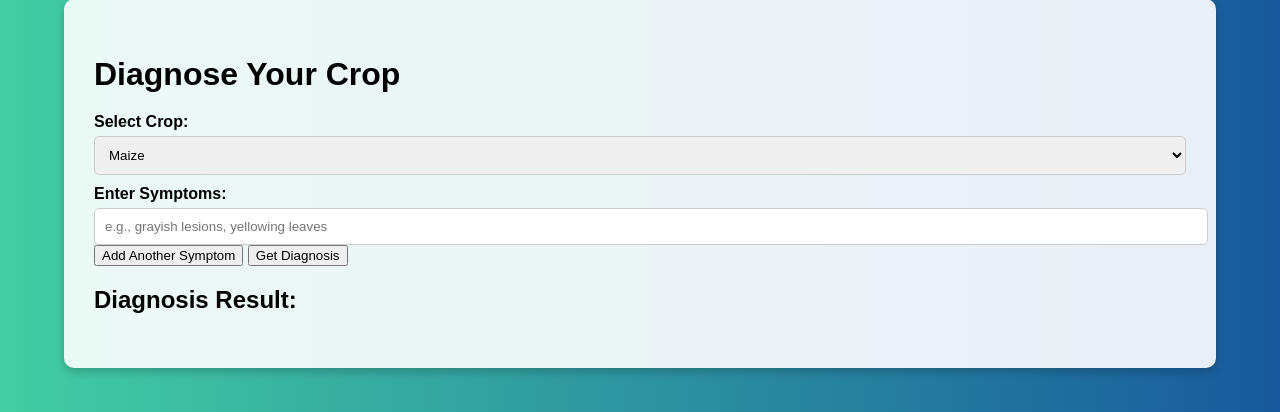
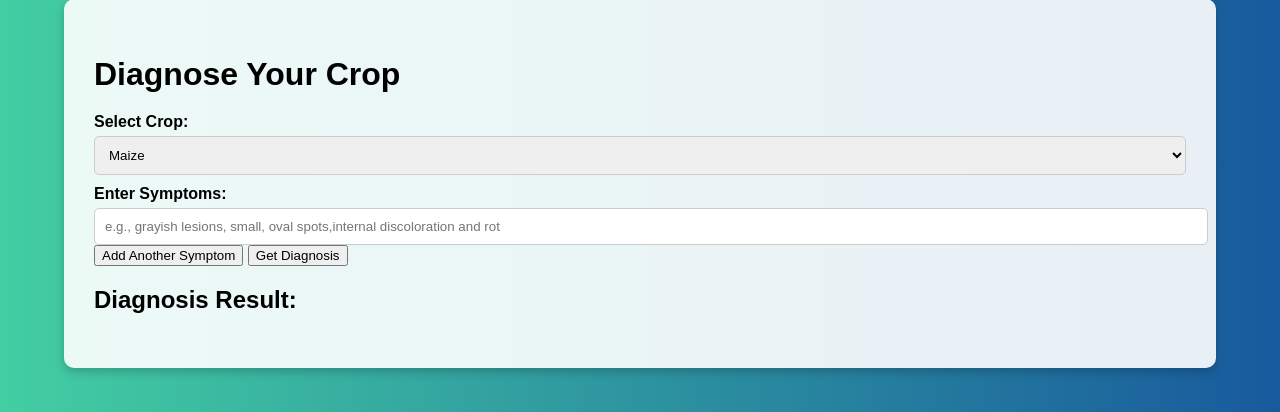
Before and after one commit to henryallison/-AI_Group1_ExpertSystem_Assignment2, a Flask app: page / in a window 1280 px wide. Shown: the part 89-501 px from the top of the page. Run offline with Flask 3, Linux system fonts and the light colour scheme.

Commit message:
Update diagnosis.html

```diff
--- a/templates/diagnosis.html
+++ b/templates/diagnosis.html
@@ -197,7 +197,7 @@
 
                 <label for="symptoms">Enter Symptoms:</label>
                 <div id="symptomContainer">
-                    <input type="text" name="symptom" placeholder="e.g., grayish lesions, yellowing leaves">
+                    <input type="text" name="symptom" placeholder="e.g., grayish lesions, small, oval spots,internal discoloration and rot">
                 </div>
                 <button type="button" id="addSymptom">Add Another Symptom</button>
 
```
